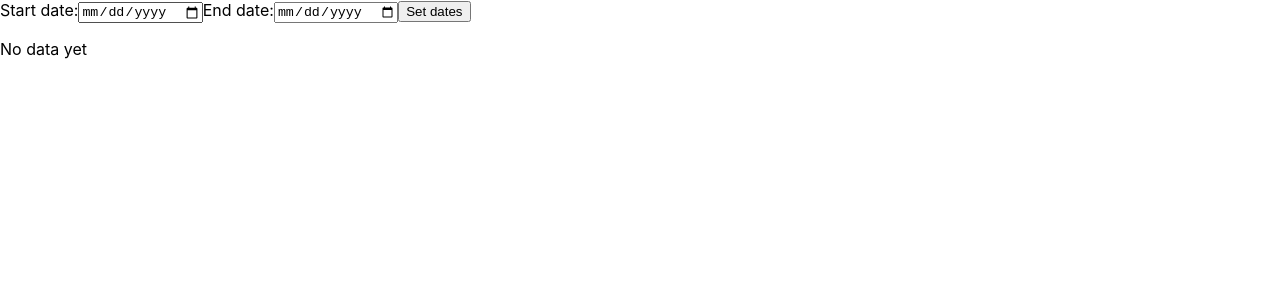
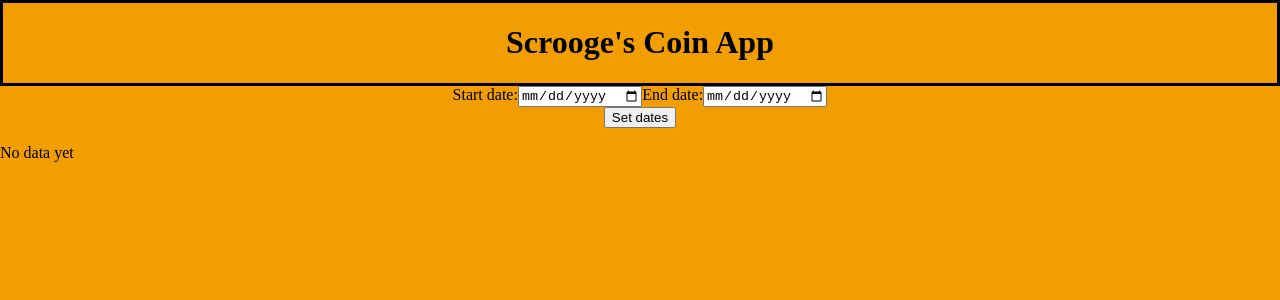
Before and after one commit to Ilarian/ScroogeCoin, a React (Create React App) app: page / in a window 1280 px wide. Shown: the top 300 px of the page. Built offline with nearby package versions, Linux system fonts and the light colour scheme.

Commit message:
small fixes

```diff
--- a/src/Apicall.tsx
+++ b/src/Apicall.tsx
@@ -51,7 +51,7 @@
     const midnightData = data.filter((datapoint, index) => {
         const current = new Date(datapoint.timestamp).getUTCDay()
         let old: number = (index !== 0) ? new Date(data[index-1].timestamp).getUTCDay() : NaN
-        return (old == NaN || current != old)
+        return (isNaN(old) || current !== old)
     })
     return midnightData;
 
--- a/src/App.css
+++ /dev/null
@@ -1,38 +0,0 @@
-.App {
-  text-align: center;
-}
-
-.App-logo {
-  height: 40vmin;
-  pointer-events: none;
-}
-
-@media (prefers-reduced-motion: no-preference) {
-  .App-logo {
-    animation: App-logo-spin infinite 20s linear;
-  }
-}
-
-.App-header {
-  background-color: #282c34;
-  min-height: 100vh;
-  display: flex;
-  flex-direction: column;
-  align-items: center;
-  justify-content: center;
-  font-size: calc(10px + 2vmin);
-  color: white;
-}
-
-.App-link {
-  color: #61dafb;
-}
-
-@keyframes App-logo-spin {
-  from {
-    transform: rotate(0deg);
-  }
-  to {
-    transform: rotate(360deg);
-  }
-}
--- a/src/App.tsx
+++ b/src/App.tsx
@@ -1,5 +1,5 @@
 import  { useState } from 'react';
-import './App.css';
+import style from './app.module.css';
 import DateRange from './DateRange'
 import DisplayData from './DisplayData'
 import {UnifiedData} from './Apicall'
@@ -16,7 +16,10 @@
 
   return (
     <>
-      <div>
+      <div className={style.header}>
+        <h1>Scrooge's Coin App</h1>
+      </div>
+      <div className={style.date}>
         <DateRange callback={setData}/>
       </div>
       <div>
--- a/src/DateRange.tsx
+++ b/src/DateRange.tsx
@@ -31,6 +31,7 @@
                 <label>End date:
                     <input name="end" type="date" onChange={handleChange} />
                 </label>
+                <br></br>
                 <button type="submit">Set dates</button>
             </form>
         );
--- a/src/DisplayData.tsx
+++ b/src/DisplayData.tsx
@@ -7,7 +7,7 @@
 
 function DisplayData(props: Props){
 
-    if(props.data.length != 0){
+    if(props.data.length !== 0){
         return (
         <>
             <Bearish data={props.data}/>
--- /dev/null
+++ b/src/app.module.css
@@ -0,0 +1,8 @@
+.header {
+  border-style:solid;
+  text-align: center;
+}
+
+.date {
+  text-align: center;
+}
--- a/src/index.css
+++ b/src/index.css
@@ -1,13 +1,4 @@
 body {
-  margin: 0;
-  font-family: -apple-system, BlinkMacSystemFont, 'Segoe UI', 'Roboto', 'Oxygen',
-    'Ubuntu', 'Cantarell', 'Fira Sans', 'Droid Sans', 'Helvetica Neue',
-    sans-serif;
-  -webkit-font-smoothing: antialiased;
-  -moz-osx-font-smoothing: grayscale;
+  background-color: rgb(243, 158, 0);
+  margin: 0px;
 }
-
-code {
-  font-family: source-code-pro, Menlo, Monaco, Consolas, 'Courier New',
-    monospace;
-}
--- /dev/null
+++ b/src/typings.d.ts
@@ -0,0 +1 @@
+declare module "*.module.css";
```
